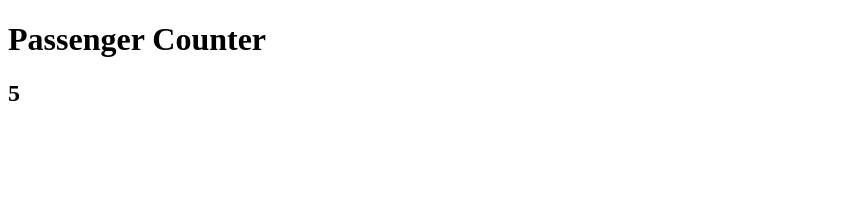
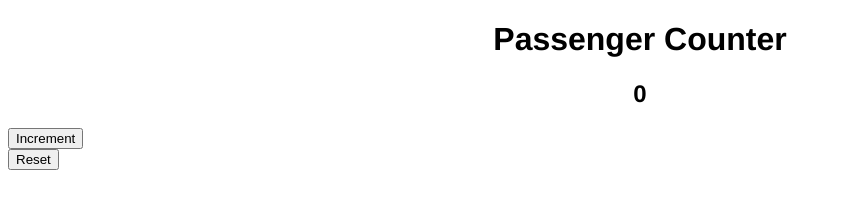
Before and after one commit to mehtachandrashekhar/subway-passenger-counter, a plain HTML site: page index.html in a window 1280 px wide. Shown: the whole page, without its empty margins (0-842 px from the left). Drawn offline with Linux system fonts and the light colour scheme.

Commit message:
updated html

```diff
--- a/index.html
+++ b/index.html
@@ -10,6 +10,8 @@
 <body>
     <h1>Passenger Counter</h1>
     <h2 id="count-el">0</h2>
+    <button id="Increment-btn" onclick="increment()">Increment</button>
+    <button id="reset-btn" onclick="reset()">Reset</button>
 <script src="index.js"></script>
 </body>
 </html>
--- a/index.js
+++ b/index.js
@@ -1 +1,13 @@
-document.getElementById("count-el").innerHTML = 5
+// document.getElementById("count-el").innerHTML = 5
+
+let count = 0;
+function increment(){
+    count=count+1;
+    document.getElementById("count-el").innerHTML=count;
+}
+
+function reset(){
+    count=0;
+    document.getElementById("count-el").innerHTML=count;
+}
+console.log(count);
--- a/styles.css
+++ b/styles.css
@@ -0,0 +1,10 @@
+body{
+    box-sizing: border-box;
+}
+h1,h2{
+    text-align: center;
+    font-family: 'Franklin Gothic Medium', 'Arial Narrow', Arial, sans-serif;
+}
+button{
+    display: flex;
+}
```
